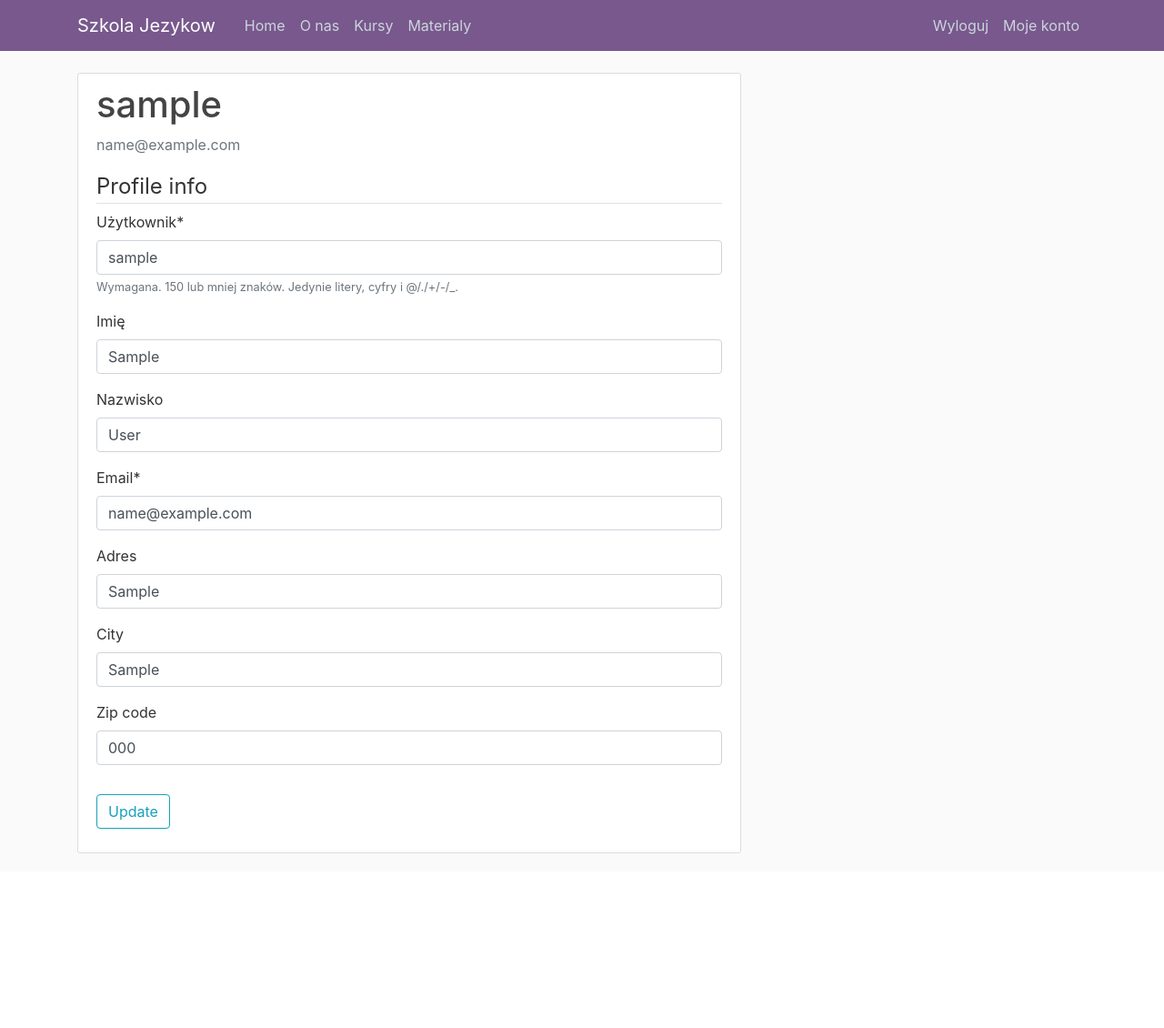
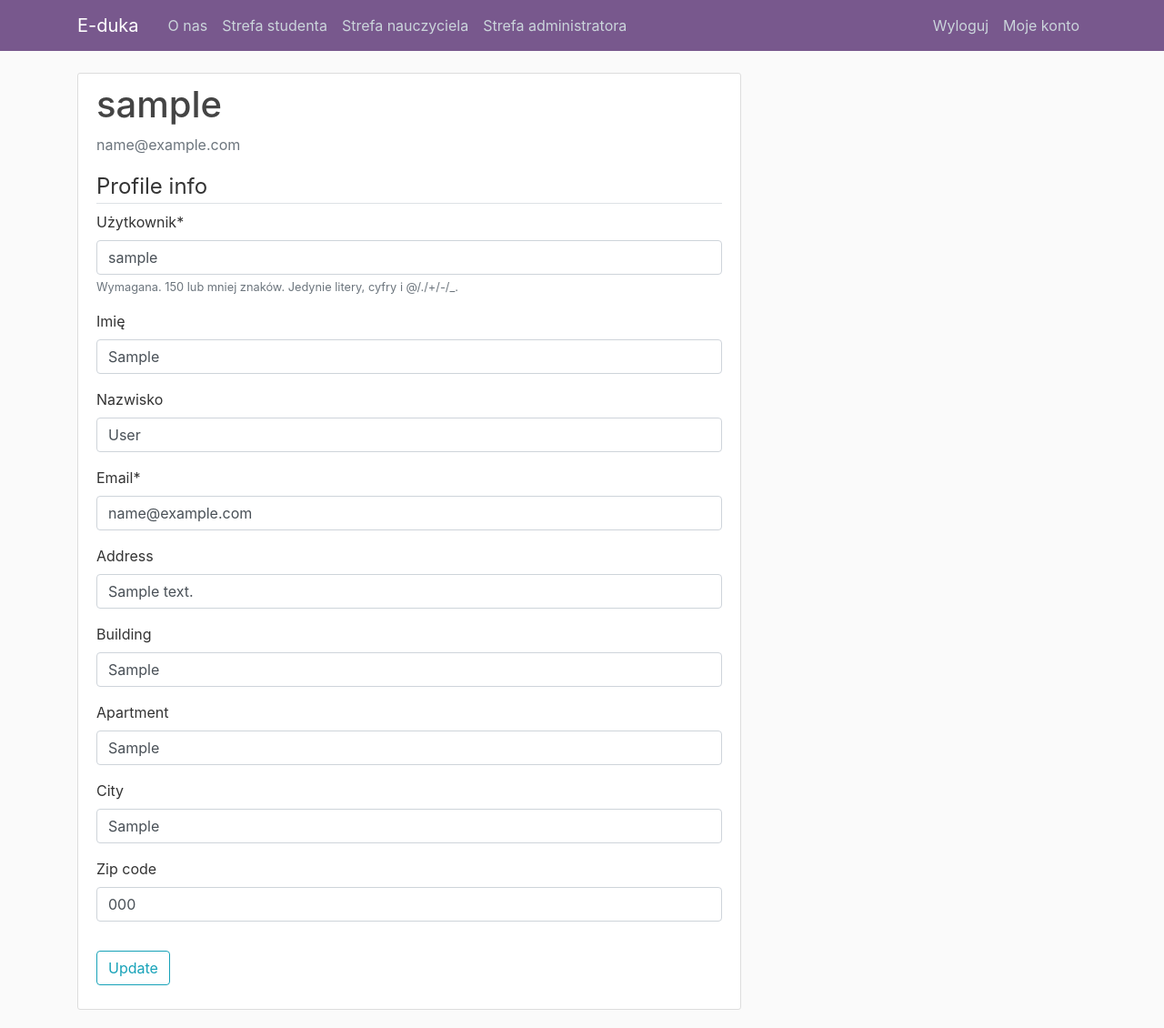
Before and after one commit to PTworkowski/e_school, a Django app: page /user/profile/ in a window 1280 px wide. Shown: the whole page at 91% size. Before the commit the page ends 938 px from the top, so only its background shows below. Run offline with Django 3.2, Linux system fonts and the light colour scheme; a user stored in the database is signed in; tables that the repository leaves empty hold one stand-in row (values such as "Sample post"); some libraries are stand-ins or nearby versions.

Commit message:
Layout changes

```diff
--- a/core/templates/core/base.html
+++ b/core/templates/core/base.html
@@ -10,9 +10,9 @@
    <link rel="stylesheet" href="https://stackpath.bootstrapcdn.com/bootstrap/4.5.2/css/bootstrap.min.css" integrity="sha384-JcKb8q3iqJ61gNV9KGb8thSsNjpSL0n8PARn9HuZOnIxN0hoP+VmmDGMN5t9UJ0Z" crossorigin="anonymous">
    <link rel="stylesheet" type="text/css" href="{% static 'core/main.css' %}">
    {% if title %}
-       <title>Szkola jezykow - {{ title }}</title>
+       <title>E-duka - {{ title }}</title>
    {% else %}
-       <title>Szkola jezykow</title>
+       <title>E-duka</title>
    {% endif %}
 </head>
 
@@ -20,18 +20,21 @@
     <header class="site-header">
          <nav class="navbar navbar-expand-md navbar-dark bg-steel fixed-top">
           <div class="container">
-                <a class="navbar-brand mr-4" href={% url 'core-home' %}>Szkola Jezykow</a>
+                <a class="navbar-brand mr-4" href={% url 'core-home' %}>E-duka</a>
                 <button class="navbar-toggler" type="button" data-toggle="collapse" data-target="#navbarToggle" aria-controls="navbarToggle" aria-expanded="false" aria-label="Toggle navigation">
                 <span class="navbar-toggler-icon"></span>
                 </button>
                 <div class="collapse navbar-collapse" id="navbarToggle">
                     <div class="navbar-nav mr-auto">
-                        <a class="nav-item nav-link" href={% url 'core-home' %}>Home</a>
                         <a class="nav-item nav-link" href={% url 'core-about' %}>O nas</a>
-                        {% if user.is_authenticated %}
-                            <a class="nav-item nav-link" href="#">Kursy</a>
-                            <a class="nav-item nav-link" href="#">Materialy</a>
-
+                        {% if user.is_authenticated and user.is_student%}
+                            <a class="nav-item nav-link" href="#">Strefa studenta</a>
+                        {% endif %}
+                        {% if user.is_authenticated and user.is_teacher%}
+                            <a class="nav-item nav-link" href="#">Strefa nauczyciela</a>
+                        {% endif %}
+                        {% if user.is_authenticated and user.is_admin%}
+                            <a class="nav-item nav-link" href="#">Strefa administratora</a>
                         {% endif %}
                     </div>
                     <!-- Navbar Right Side -->
--- a/users_app/admin.py
+++ b/users_app/admin.py
@@ -1,5 +1,5 @@
 from django.contrib import admin
-from .models import MyUser, Adres
+from .models import MyUser, Address
 
 admin.site.register(MyUser)
-admin.site.register(Adres)
+admin.site.register(Address)
--- a/users_app/forms.py
+++ b/users_app/forms.py
@@ -1,7 +1,7 @@
 from django.conf import settings
 from django import forms
 from django.contrib.auth.forms import UserCreationForm, UserChangeForm
-from users_app.models import MyUser, Adres
+from users_app.models import MyUser, Address
 
 class CustomUserRegisterForm(UserCreationForm):
     email = forms.EmailField()
@@ -14,8 +14,8 @@ class CustomUserRegisterForm(UserCreationForm):
 class UserAdresUpdateForm(forms.ModelForm):
 
     class Meta:
-        model=Adres
-        fields=['adres', 'city', 'zip_code']
+        model=Address
+        fields=['address', 'building','apartment', 'city', 'zip_code']
 
 
 class UserUpdateForm(forms.ModelForm):
--- a/users_app/models.py
+++ b/users_app/models.py
@@ -14,8 +14,10 @@ class MyUser(AbstractUser):
     def __str__(self):
         return f'{self.username} Profil '
 
-class Adres(models.Model):
+class Address(models.Model):
     user = models.OneToOneField(MyUser, primary_key= True, on_delete=models.CASCADE)
-    adres= models.CharField(max_length=120, default='',null=True, blank=True)
+    address= models.CharField(max_length=120, default='', null=True, blank=True)
+    building= models.CharField(max_length=20, default='', null=True, blank=True)
+    apartment= models.CharField(max_length=20, default='', null=True, blank=True)
     city= models.CharField(max_length=20, default='',null=True, blank=True)
     zip_code=models.CharField(max_length=6, default='', null=True, blank=True)
--- a/users_app/signals.py
+++ b/users_app/signals.py
@@ -1,12 +1,12 @@
 from django.db.models.signals import post_save
 from django.dispatch import receiver
-from .models import Adres, MyUser
+from .models import Address, MyUser
 
 @receiver(post_save, sender= MyUser)
 def create_adres(sender, instance, created, **kwargs):
     if created:
-        Adres.objects.create(user=instance)
+        Address.objects.create(user=instance)
 
 @receiver(post_save, sender= MyUser)
 def save_adres(sender, instance, **kwargs):
-    instance.adres.save()
+    instance.address.save()
--- a/users_app/views.py
+++ b/users_app/views.py
@@ -43,7 +43,7 @@ def reg_stu(request):
 def profile(request):
     if request.method == 'POST':
         u_form = UserUpdateForm(request.POST, instance=request.user)
-        p_form = UserAdresUpdateForm(request.POST, instance=request.user.adres)
+        p_form = UserAdresUpdateForm(request.POST, instance=request.user.address)
         if u_form.is_valid() and p_form.is_valid():
             u_form.save()
             p_form.save()
@@ -51,7 +51,7 @@ def profile(request):
             return redirect('users-profile')
     else:
         u_form = UserUpdateForm(instance=request.user)
-        p_form = UserAdresUpdateForm(instance=request.user.adres)
+        p_form = UserAdresUpdateForm(instance=request.user.address)
 
     context = {
         'u_form': u_form,
```
Also changed, not shown: library_app/templates/library_app/upload_form.html (added, +17 -0 lines).
